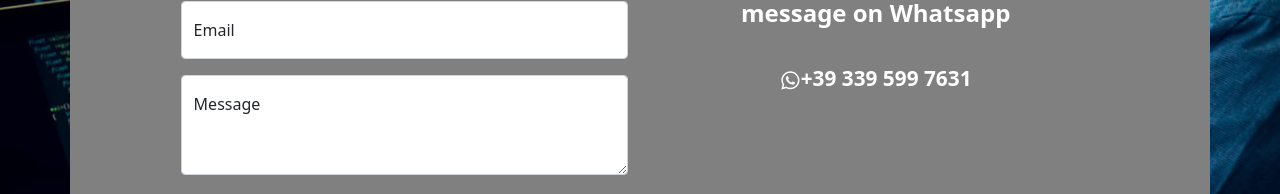
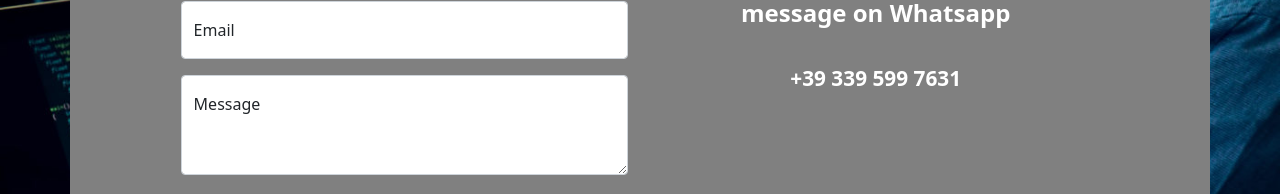
Before and after one commit to pierre1590/Portfolio-Piero, a React (Create React App) app: page /contact in a window 1280 px wide. Shown: the part 297-491 px from the top of the page. Built offline with nearby package versions, Linux system fonts and the light colour scheme.

Commit message:
Update project

```diff
--- a/src/pages/Contact/Contact.js
+++ b/src/pages/Contact/Contact.js
@@ -70,7 +70,7 @@ export const Contact = () => {
               rel="noreferrer"
               className="contact-link"
             >
-                <FaWhatsapp  />
+
               +39 339 599 7631
             </a>
           </Col>
```
